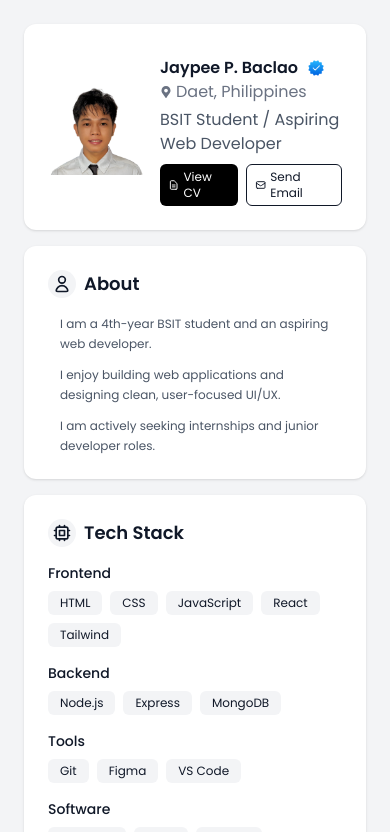
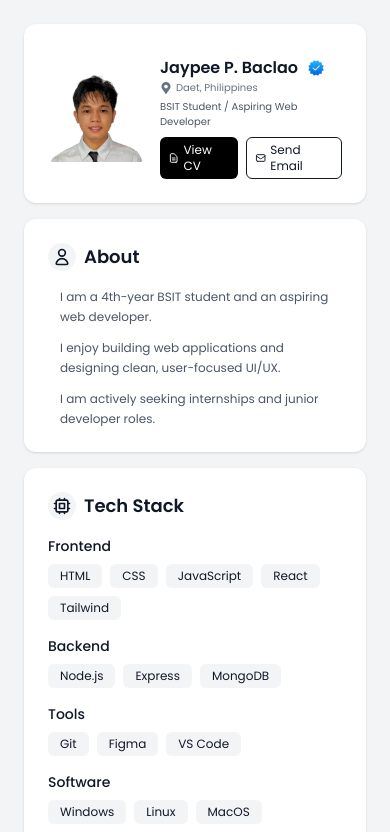
Before and after one commit to baclaojaypee08-spec/portfolio, a React (Vite) app in the folder my-portfolio/: page / in a window 390 px wide. Shown: the top 832 px of the page. Built offline with nearby package versions, Linux system fonts and the light colour scheme.

Commit message:
Optimize profile section for mobile Adjust image sizing for smaller screens Maintain consistent layout across devices

```diff
--- a/my-portfolio/src/components/Profile.jsx
+++ b/my-portfolio/src/components/Profile.jsx
@@ -29,11 +29,11 @@ function Profile() {
           {profile.name}
           <img src={verifiedIcon} alt="Verified" className="inline w-5 h-5 ml-1" />
         </h1>
-        <p className="text-base sm:text-xs text-gray-500 dark:text-gray-400 flex items-center">
+        <p className="text-[10px] sm:text-xs text-gray-500 dark:text-gray-400 flex items-center">
           <FaMapMarkerAlt className="inline w-3 h-3 mr-1" />
           {profile.location}
         </p>
-        <p className="text-base sm:text-xs text-gray-600 dark:text-gray-400 mt-1 sm:mt-2">{profile.role}</p>
+        <p className="text-[10px] sm:text-xs text-gray-600 dark:text-gray-400 mt-1 sm:mt-2">{profile.role}</p>
         {/* Buttons */}
         <div className="mt-2 flex gap-2">
           {profile.buttons.map((btn, index) => (
```
